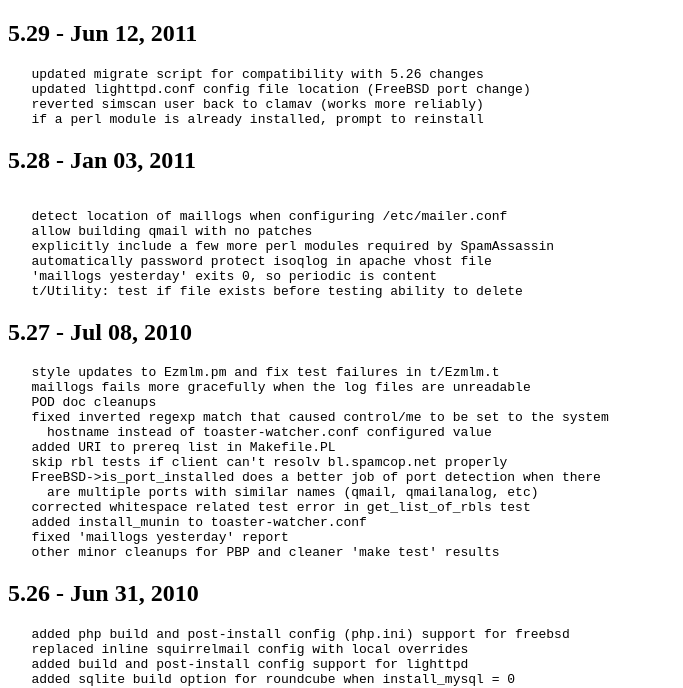
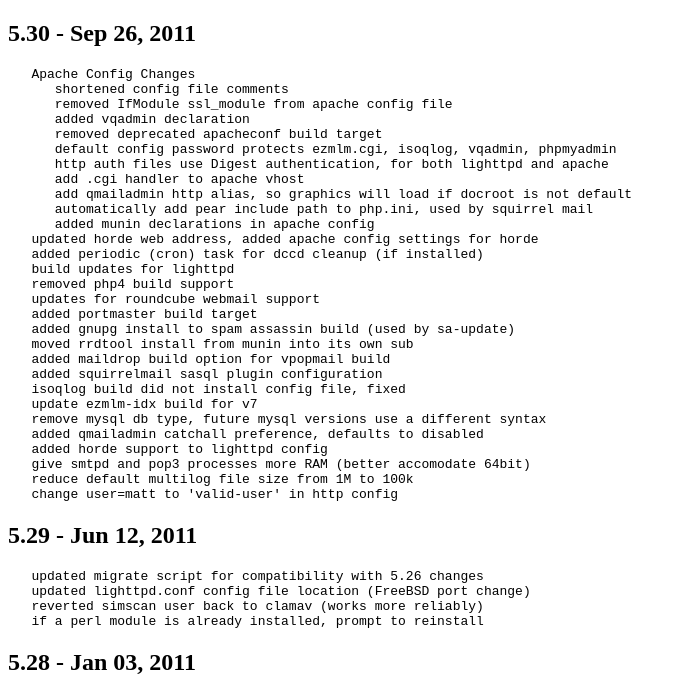
Before and after one commit to msimerson/Mail-Toaster, a plain HTML site: page doc/Changes.html in a window 1280 px wide. Shown: the part 60-748 px from the top of the page, without its empty margins (0-683 px from the left). Drawn offline with Linux system fonts and the light colour scheme.

Commit message:
release 5.30

```diff
--- a/doc/Changes.html
+++ b/doc/Changes.html
@@ -20,6 +20,7 @@
 	<li><a href="#mail_toaster_changes">Mail Toaster Changes</a></li>
 	<ul>
 
+		<li><a href="#5_30___sep_26__2011">5.30 - Sep 26, 2011</a></li>
 		<li><a href="#5_29___jun_12__2011">5.29 - Jun 12, 2011</a></li>
 		<li><a href="#5_28___jan_03__2011">5.28 - Jan 03, 2011</a></li>
 		<li><a href="#5_27___jul_08__2010">5.27 - Jul 08, 2010</a></li>
@@ -56,6 +57,39 @@
 <p>
 </p>
 <h1><a name="mail_toaster_changes">Mail Toaster Changes</a></h1>
+<p>
+</p>
+<h2><a name="5_30___sep_26__2011">5.30 - Sep 26, 2011</a></h2>
+<pre>
+   Apache Config Changes
+      shortened config file comments
+      removed IfModule ssl_module from apache config file
+      added vqadmin declaration
+      removed deprecated apacheconf build target
+      default config password protects ezmlm.cgi, isoqlog, vqadmin, phpmyadmin
+      http auth files use Digest authentication, for both lighttpd and apache
+      add .cgi handler to apache vhost
+      add qmailadmin http alias, so graphics will load if docroot is not default
+      automatically add pear include path to php.ini, used by squirrel mail
+      added munin declarations in apache config
+   updated horde web address, added apache config settings for horde
+   added periodic (cron) task for dccd cleanup (if installed)
+   build updates for lighttpd
+   removed php4 build support
+   updates for roundcube webmail support
+   added portmaster build target
+   added gnupg install to spam assassin build (used by sa-update)
+   moved rrdtool install from munin into its own sub
+   added maildrop build option for vpopmail build
+   added squirrelmail sasql plugin configuration
+   isoqlog build did not install config file, fixed
+   update ezmlm-idx build for v7
+   remove mysql db type, future mysql versions use a different syntax
+   added qmailadmin catchall preference, defaults to disabled
+   added horde support to lighttpd config
+   give smtpd and pop3 processes more RAM (better accomodate 64bit)
+   reduce default multilog file size from 1M to 100k
+   change user=matt to 'valid-user' in http config</pre>
 <p>
 </p>
 <h2><a name="5_29___jun_12__2011">5.29 - Jun 12, 2011</a></h2>
```
Also changed, not shown: doc/README.html (+1 -2 lines), 3 other files.
